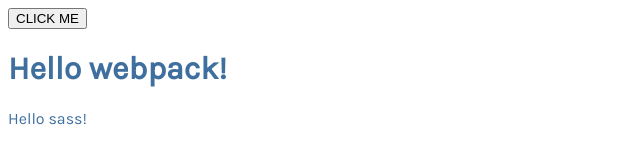
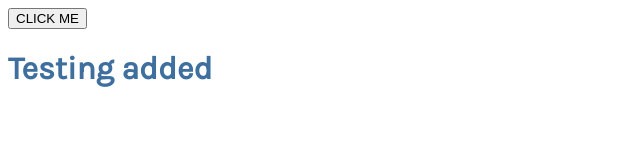
Before and after one commit to code-god-rajesh/webpack-dev-server, a React app: page docs/index.html in a window 1280 px wide. Shown: the whole page, without its empty margins (0-640 px from the left). Built offline with nearby package versions, Linux system fonts and the light colour scheme.

Commit message:
second commit

```diff
--- a/docs/index.html
+++ b/docs/index.html
@@ -6,7 +6,6 @@
 </head>
 <body>
     <div id="root"></div>
-    <h1>Hello webpack!</h1>
-    <p>Hello sass!</p>
+   <h1>Testing added</h1>
 </body>
 </html>
--- a/package.json
+++ b/package.json
@@ -3,6 +3,7 @@
   "version": "1.0.0",
   "description": "",
   "main": "dist/app.js",
+  "homepage": "https://code-god-team.github.io/webpack-dev-server",
   "scripts": {
     "dev": "webpack --mode development",
     "start": "webpack serve --open",
```
Also changed, not shown: 1 other file.
